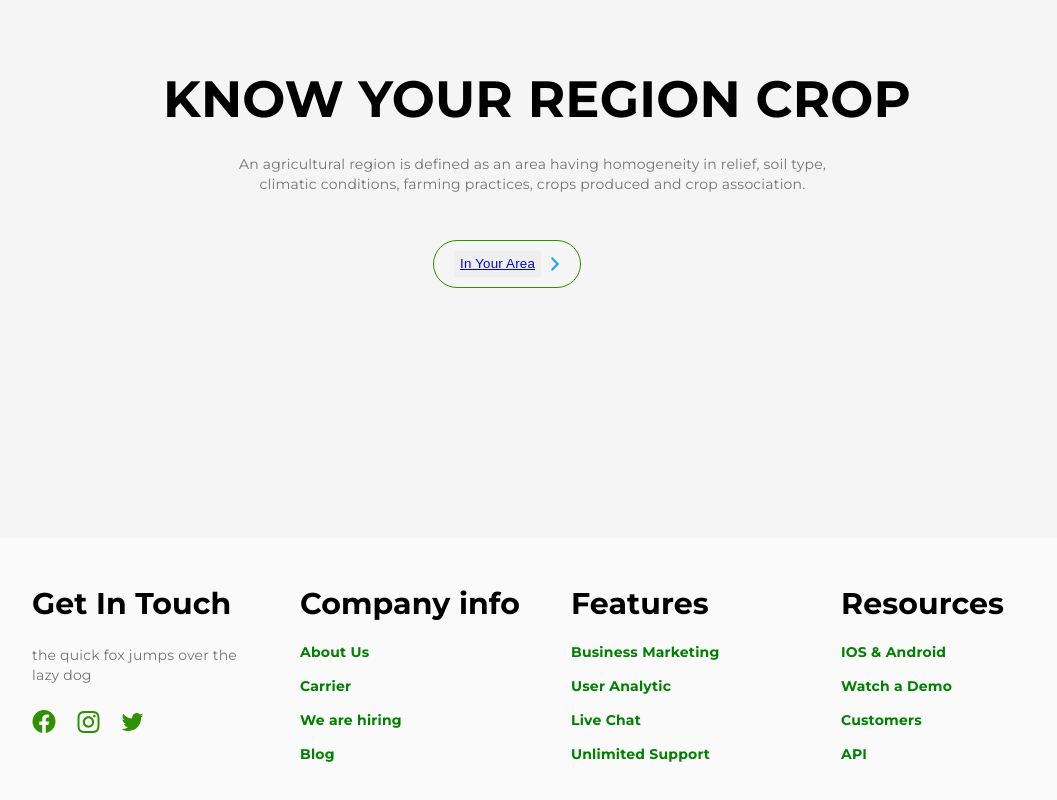
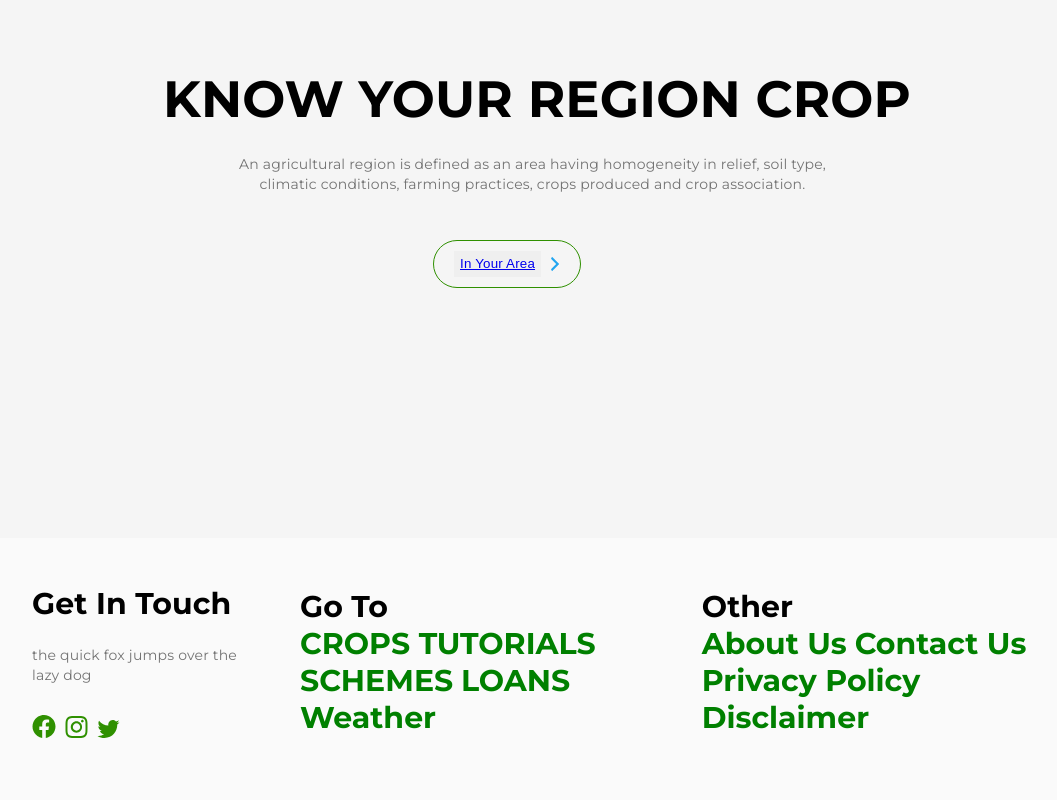
Before and after one commit to codermal7/Farm_India11, a website built with Parcel: page k-n-o-w-y-o-u-r-c-r-o-p1.html in a window 1280 px wide. Shown: the part 2018-2818 px from the top of the page, without its empty margins (220-1277 px from the left). Built offline with nearby package versions, Linux system fonts and the light colour scheme; no server answers.

Commit message:
Girlendaa

```diff
--- a/k-n-o-w-y-o-u-r-c-r-o-p1.html
+++ b/k-n-o-w-y-o-u-r-c-r-o-p1.html
@@ -18,16 +18,18 @@
 
 <body>
   <div class="whatsappimg">
-    <a href="https://wa.me/918387967670"><img src="public/whatsapp-icon-logo-BDC0A8063B-seeklogo.com.png" alt="" id="img12"></a>
+    <a href="https://wa.me/918387967670"><img src="public/whatsapp-icon-logo-BDC0A8063B-seeklogo.com.png" alt=""
+        id="img12"></a>
   </div>
   <style>
-    .whatsappimg{
+    .whatsappimg {
       position: fixed;
       bottom: 80px;
       right: 41px;
       z-index: 5;
     }
-  #img12{
+
+    #img12 {
       width: 65px;
     }
   </style>
@@ -143,30 +145,38 @@
               <p class="blank-line-p">the quick fox jumps over the</p>
               <p class="wheat-is-mainly">lazy dog</p>
             </div>
-            <div class="social-media-div1">
-              <img class="facebook-icon1" alt="" src="public/facebook1.svg" /><img class="facebook-icon1" alt=""
-                src="public/instagram1.svg" /><img class="twitter-icon1" alt="" src="public/twitter1.svg" />
+            <div class="social-media-div4">
+              <a href="https://www.facebook.com/"><img class="facebook-icon4" alt="" src="public/facebook4.svg" /></a>
+              <a href="https://www.instagram.com/"><img class="facebook-icon4" alt="" src="public/instagram4.svg" /></a>
+              <a href="https://www.twitter.com/"><img class="twitter-icon4" alt="" src="public/twitter4.svg" /></a>
             </div>
           </div>
-          <div class="col-md-3-div5">
-            <b class="h3-b4">Company info</b>
-            <div class="div3">
-              <b class="h6-b">About Us</b><b class="h6-b">Carrier</b><b class="h6-b">We are hiring</b><b
-                class="h6-b">Blog</b>
+
+          <div class="col-md-3-div17">
+            <b class="h3-b18">Go To</b>
+            <div class="div14 ">
+              <b class="made-with-love-by-figmaland-al "><a style="    text-decoration: none;color: green;"
+                  href="/k-n-o-w-y-o-u-r-c-r-o-p.html">CROPS TUTORIALS</a></b>
+              <b class="made-with-love-by-figmaland-al "><a style="    text-decoration: none;color: green;"
+                  href="/s-c-h-e-m-e-s-a-n-d-l-o-a-n-d.html">SCHEMES</a></b>
+              <b class="made-with-love-by-figmaland-al "><a style="    text-decoration: none;color: green;"
+                  href="/s-c-h-e-m-e-s-a-n-d-l-o-a-n-d.html">LOANS</a></b>
+              <b class="made-with-love-by-figmaland-al "><a style="    text-decoration: none;color: green;"
+                  href="/weather/index.html">Weather</a></b>
             </div>
           </div>
-          <div class="col-md-3-div6">
-            <b class="h3-b4">Features</b>
-            <div class="div3">
-              <b class="h6-b">Business Marketing</b><b class="h6-b">User Analytic</b><b class="h6-b">Live Chat</b><b
-                class="h6-b">Unlimited Support</b>
-            </div>
-          </div>
-          <div class="col-md-3-div7">
-            <b class="h3-b4">Resources</b>
-            <div class="div3">
-              <b class="h6-b">IOS & Android</b><b class="h6-b">Watch a Demo</b><b class="h6-b">Customers</b><b
-                class="h6-b">API</b>
+          <div class="col-md-3-div18">
+            <b class="h3-b18">Other</b>
+            <div class="div14">
+              <b class="made-with-love-by-figmaland-al "><a style=" text-decoration: none;color: green;"
+                  href="Aboutus.html">About
+                  Us</a></b>
+              <b class="made-with-love-by-figmaland-al "><a style=" text-decoration: none;color: green;"
+                  href=ContactUs.html>Contact Us</a></b>
+              <b class="made-with-love-by-figmaland-al "><a style=" text-decoration: none;color: green;"
+                  href="PrivacyPolicy.html">Privacy Policy</a></b>
+              <b class="made-with-love-by-figmaland-al "><a style=" text-decoration: none;color: green;"
+                  href=Disclamer.html>Disclaimer</a></b>
             </div>
           </div>
         </div>
```
Also changed, not shown: s-c-h-e-m-e-s-a-n-d-l-o-a-n-d.html (+28 -18 lines). Lines whose indentation alone changed are shown as unchanged.
